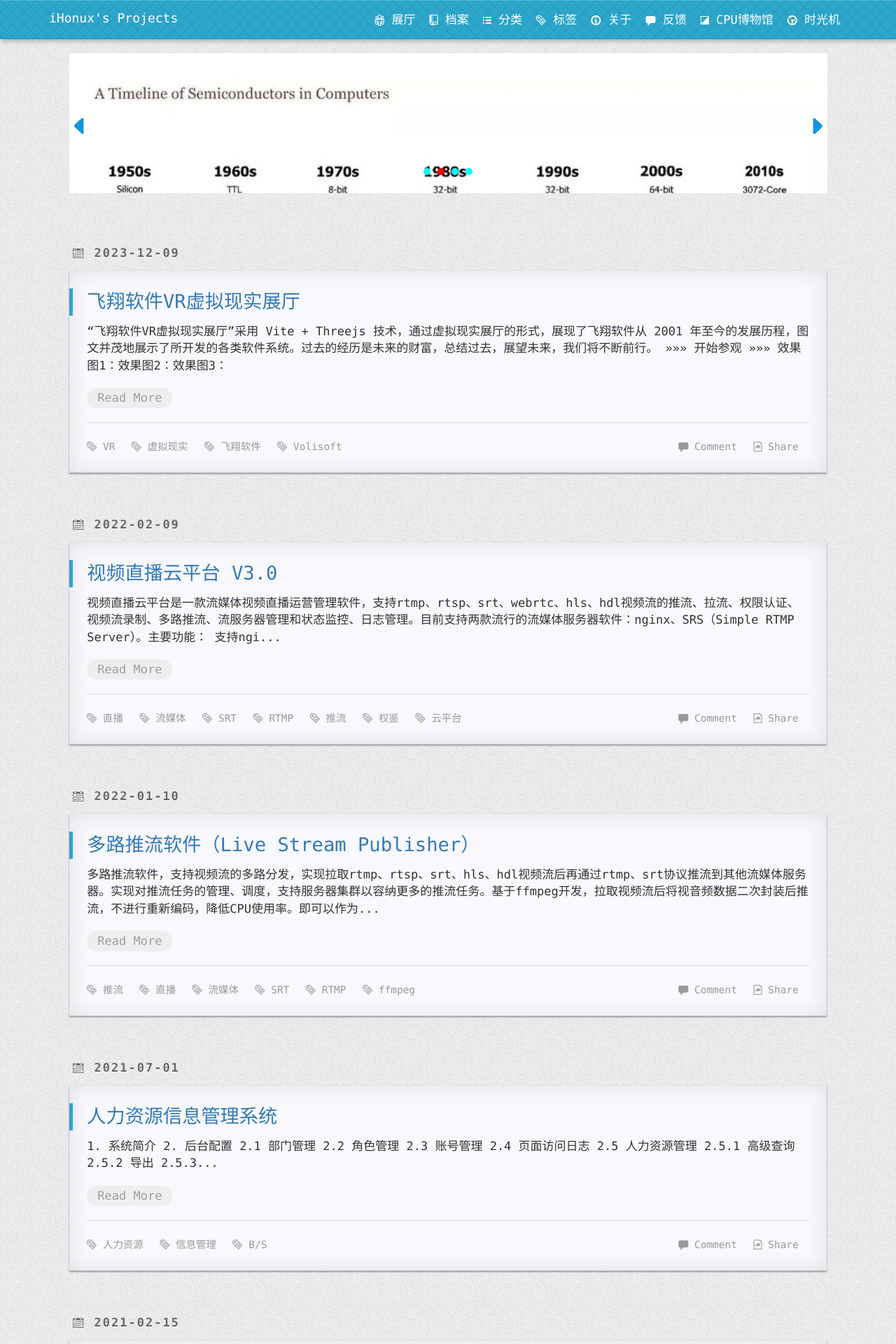
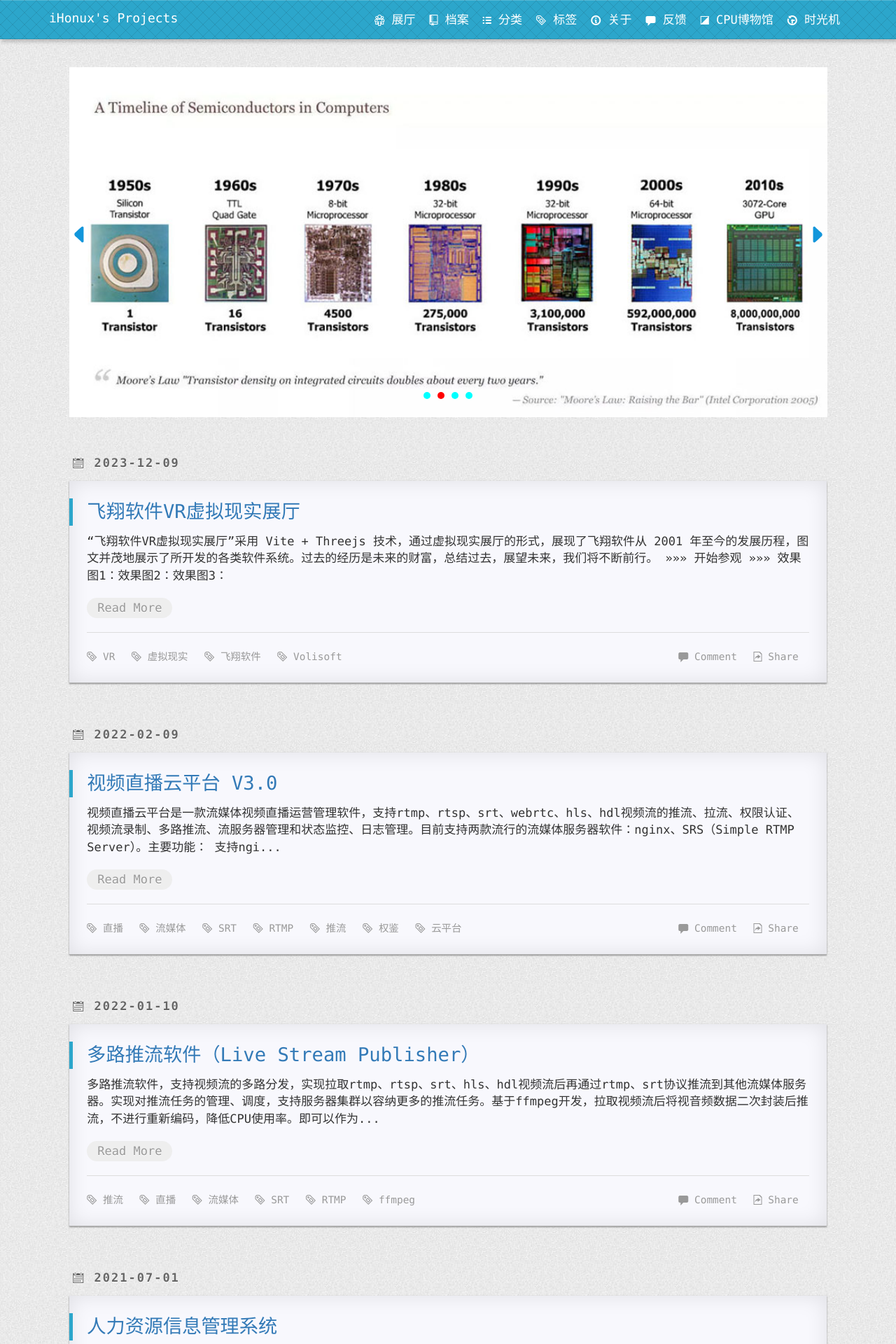
Before and after one commit to fxrj/fxrj.github.io, a Jekyll site: the page built from index.html, in a window 1280 px wide. Shown: the top 1920 px of the page at 70% size. Built offline with Jekyll 4.4.1, drawn with Linux system fonts in a browser that asks for light colours; nearby versions of some CDN libraries; the list of posts is cut into pages by our own code; comment, search, counter and statistics services are not loaded.

Commit message:
Update simple_style.css

```diff
--- a/static/css/simple_style.css
+++ b/static/css/simple_style.css
@@ -1,10 +1,10 @@
 .simple-swiper-container {
 	/*width: 1000px;*/
 	/*border-radius: 5px;*/
-	/*height: 300px;*/
+	height: 500px;
 	overflow: hidden;
 	position: relative;
-	margin: 0 0 20px 0;
+	margin: 20px 0 0 0;
 	-webkit-touch-callout: none;
 	-webkit-user-select: none;
 	-khtml-user-select: none;
```
